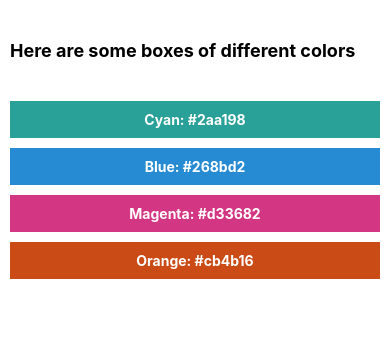
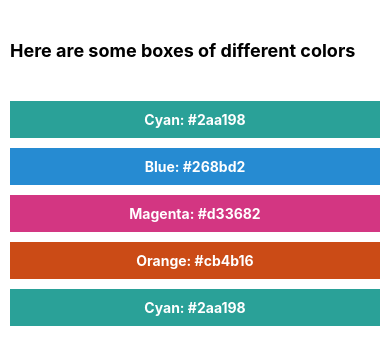
Before and after one commit to simonojok19/awesome-react-native, a React Native app: screen / in a window 390 px wide. Shown: the top 364 px of the page. Built offline with nearby package versions, Linux system fonts and the light colour scheme.

Commit message:
styling box

```diff
--- a/App.js
+++ b/App.js
@@ -1,5 +1,6 @@
 import React from "react";
 import { View, Text, SafeAreaView, StyleSheet } from "react-native";
+import ColorBox from "./components/ColorBox";
 
 const App = () => {
   return (
@@ -18,6 +19,7 @@ const App = () => {
           <View style={[styles.box, styles.orangeBox]}>
               <Text style={[styles.boxText]}>Orange: #cb4b16</Text>
           </View>
+            <ColorBox colorName="Cyan" hexCode="#2aa198"/>
         </View>
       </SafeAreaView>
   );
--- /dev/null
+++ b/components/ColorBox.js
@@ -0,0 +1,31 @@
+import React from 'react';
+import {View, Text, StyleSheet} from 'react-native';
+
+const ColorBox = ({colorName, hexCode}) => {
+    const boxColor = {
+        backgroundColor: hexCode
+    }
+    return (
+        <View style={[styles.box, styles.cyan]}>
+            <Text style={[styles.boxText]}>{colorName}: {hexCode}</Text>
+        </View>
+    )
+}
+
+const styles = StyleSheet.create({
+    box: {
+        padding: 10,
+        justifyContent: 'center',
+        alignItems: 'center',
+        marginBottom: 10
+    },
+    cyan: {
+        backgroundColor: "#2aa198",
+    },
+    boxText: {
+        color: "white",
+        fontWeight: "bold"
+    }
+});
+
+export default ColorBox
```
